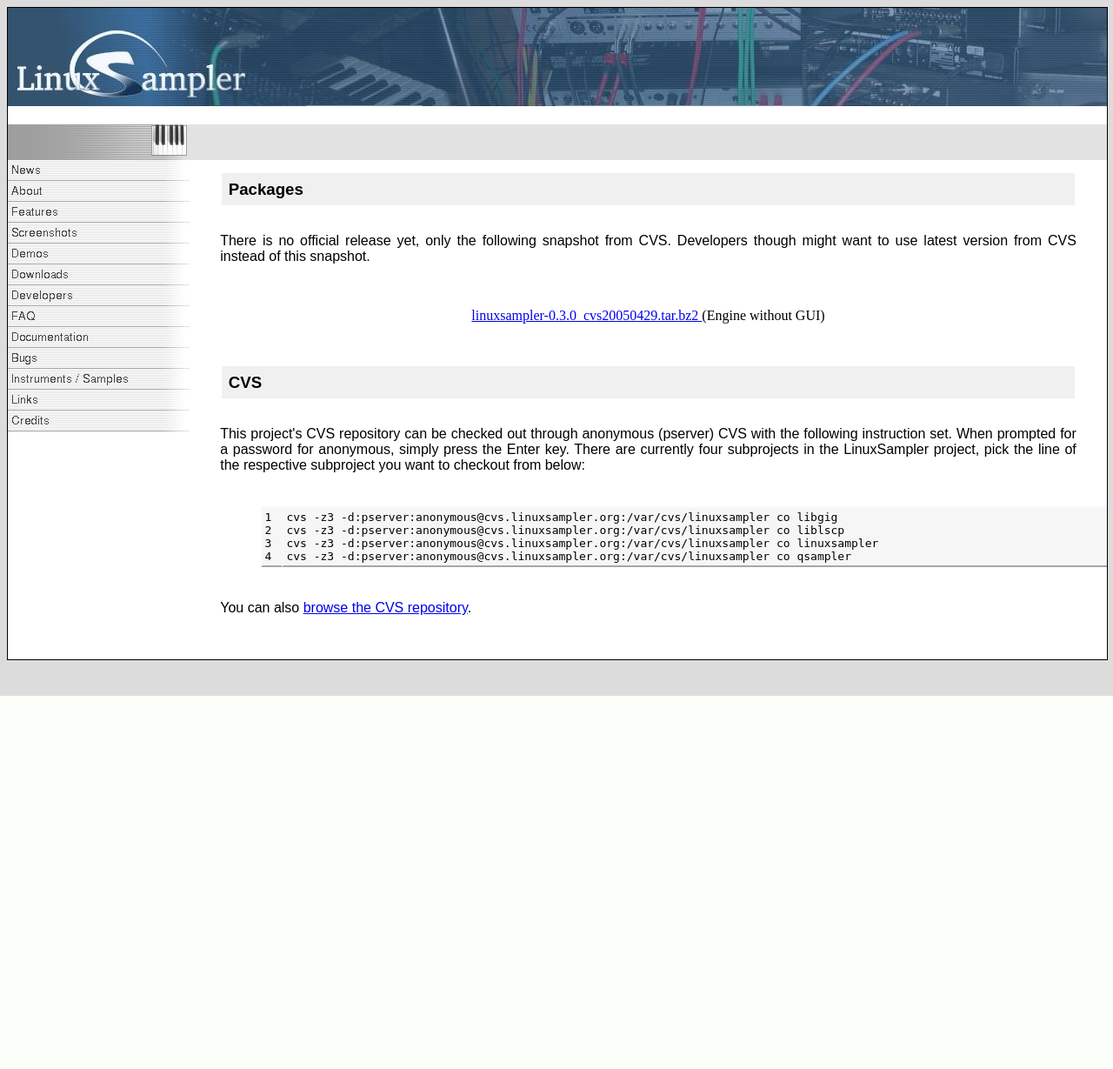
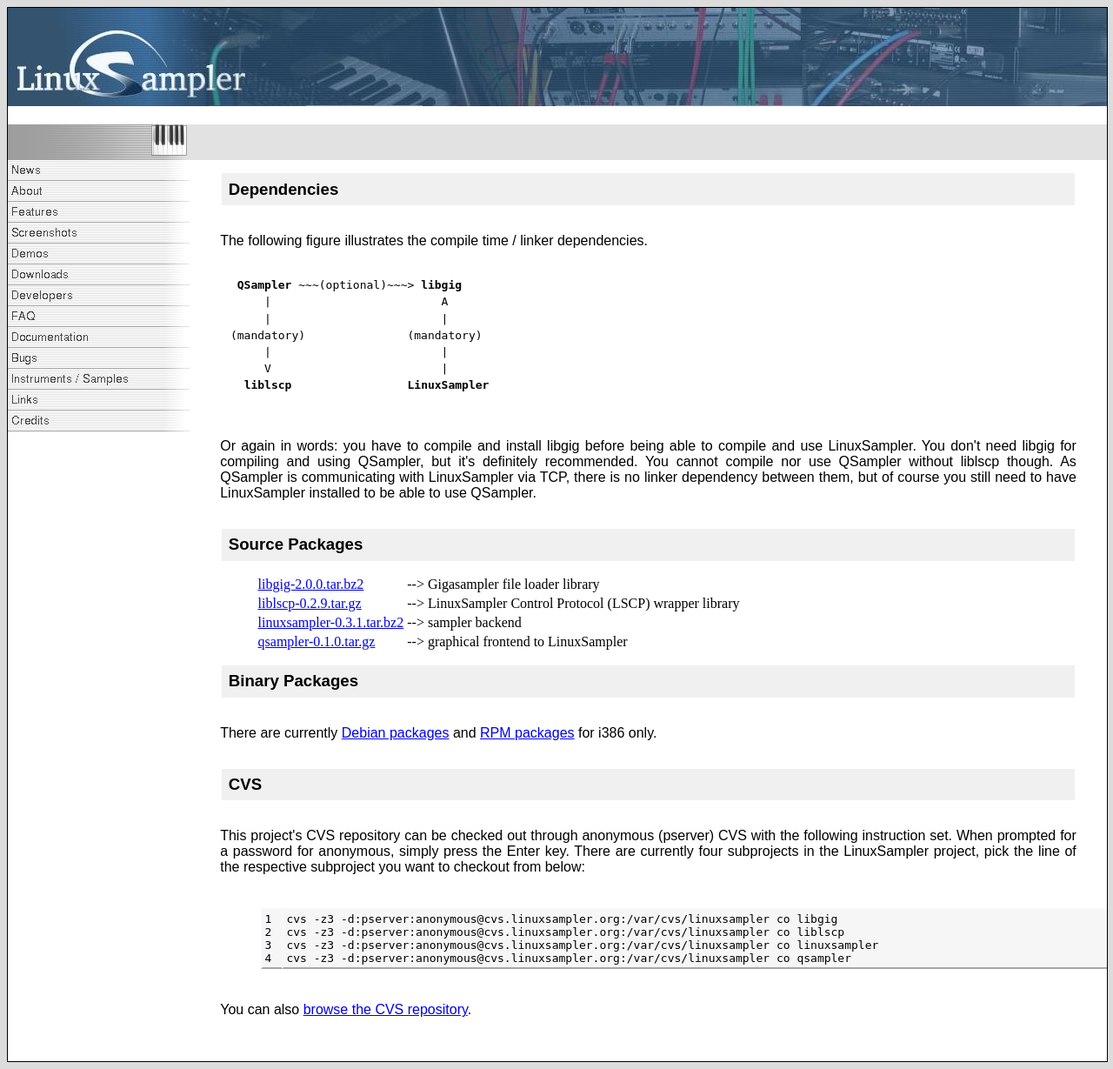
Before and after one commit to svn2github/linuxsampler-web, a PHP site: page /downloads.html in a window 1280 px wide. Shown: the whole page at 87% size. Before the commit the page ends 800 px from the top, so only its background shows below. Run offline with PHP 8.4, Linux system fonts and the light colour scheme.

Commit message:
wiped out the dust for the first official release of LinuxSampler
git-svn-id: https://svn.linuxsampler.org/svn/web@585 d2c4447f-3961-4fff-bec3-96d84be9abe5

```diff
--- a/trunk/www.linuxsampler.org/about.html
+++ b/trunk/www.linuxsampler.org/about.html
@@ -129,12 +129,12 @@
 			<br>
 			LinuxSampler was designed as a sampler backend, decoupled from any user interface. It provides a network interface
 			using an ASCII based protocol called <a href="http://www.linuxsampler.org/api/draft-linuxsampler-protocol.html">LSCP</a>
-			for full control of the sampler like for setup and altering sampler sessions. But don't be afraid, with QSampler we
+			for controlling the sampler and managing sampler sessions. But don't be afraid, with QSampler we
 			already have a convenient GUI frontend (based on the cross-platform GUI library Qt) for LinuxSampler and due to the
 			decoupled design you can even control the sampler with the GUI frontend from another computer, probably even running
-			another OS like Windows or OSX. Beside our own custom network control layer we planned to add existing ones as well
+			another OS like Windows or OS X. Beside our own custom network control layer we planned to add existing ones as well
 			(e.g. <a href="http://www.cnmat.berkeley.edu/OpenSoundControl/">OSC</a>). With the planned SMP and cluster support
-			LinuxSampler might become a standard for high-end studios and concerts.<br>
+			LinuxSampler might become a very interesting tool for high-end studios and concerts in future.<br>
 			<br>
 			It is planned to support all common sampler formats in LinuxSampler, but at the moment we chose to concentrate on the
 			Gigasampler format, because we think it's currently the best sampler format in regards of quality and power, especially
--- a/trunk/www.linuxsampler.org/downloads.html
+++ b/trunk/www.linuxsampler.org/downloads.html
@@ -121,17 +121,92 @@
 			</td><td valign=top width="100%">
 			<div id="contents">
 
-			<h2>Packages</h2>
+			<h2>Dependencies</h2>
 			<p class="default">
-  			There is no official release yet, only the following snapshot from CVS. Developers though might want to use latest version from CVS instead of this snapshot.<br>
-			<br>
-			<center>
-  			<a href="http://download.linuxsampler.org/packages/linuxsampler-0.3.0_cvs20050429.tar.bz2">
-			    linuxsampler-0.3.0_cvs20050429.tar.bz2
-			</a> (Engine without GUI)
-			</center>
+			The following figure illustrates the compile time / linker dependencies.
 			</p>
-			<br>
+			<div style="line-height: 1.2em">
+			  <pre>
+       <strong>QSampler</strong> ~~~(optional)~~~&gt; <strong>libgig</strong>
+           |                         A
+           |                         |
+      (mandatory)               (mandatory)
+           |                         |
+           V                         |
+        <strong>liblscp</strong>                 <strong>LinuxSampler</strong>
+			  </pre>
+			</div>
+			<p class="default">
+			Or again in words: you have to compile and install libgig before
+			being able to compile and use LinuxSampler. You don't need libgig
+			for compiling and using QSampler, but it's definitely recommended.
+			You cannot compile nor use QSampler without liblscp though. As
+			QSampler is communicating with LinuxSampler via TCP, there is no
+			linker dependency between them, but of course you still need to
+			have LinuxSampler installed to be able to use QSampler.
+			</p>
+
+			<h2>Source Packages</h2>
+			<table class="default">
+			  <tr>
+			    <td>
+				  <a href="http://download.linuxsampler.org/packages/libgig-2.0.0.tar.bz2">
+			      libgig-2.0.0.tar.bz2
+			      </a>
+				</td>
+				<td>
+				--&gt;
+				</td>
+				<td>
+				  Gigasampler file loader library
+				</td>
+			  </tr>
+			  <tr>
+			    <td>
+				  <a href="http://download.linuxsampler.org/packages/liblscp-0.2.9.tar.gz">
+			      liblscp-0.2.9.tar.gz
+			      </a>
+				</td>
+				<td>
+				--&gt;
+				</td>
+				<td>
+				  LinuxSampler Control Protocol (LSCP) wrapper library
+				</td>
+			  </tr>
+			  <tr>
+			    <td>
+				  <a href="http://download.linuxsampler.org/packages/linuxsampler-0.3.1.tar.bz2">
+			      linuxsampler-0.3.1.tar.bz2
+			      </a>
+				</td>
+				<td>
+				--&gt;
+				</td>
+				<td>
+				  sampler backend
+				</td>
+			  </tr>
+			  <tr>
+			    <td>
+				  <a href="http://download.linuxsampler.org/packages/qsampler-0.1.0.tar.gz">
+			      qsampler-0.1.0.tar.gz
+			      </a>
+				</td>
+				<td>
+				--&gt;
+				</td>
+				<td>
+				  graphical frontend to LinuxSampler
+				</td>
+			  </tr>
+			</table>
+
+			<h2>Binary Packages</h2>
+			<p class="default">
+			There are currently <a href="http://download.linuxsampler.org/packages/debian/">Debian packages</a>
+			and <a href="http://download.linuxsampler.org/packages/rpms/">RPM packages</a> for i386 only.
+			</p>
 
 			<h2>CVS</h2>
 			<p class="default">
--- a/trunk/www.linuxsampler.org/features.html
+++ b/trunk/www.linuxsampler.org/features.html
@@ -136,7 +136,7 @@
 			time and will to finish one of them, let us know!
 			</p>
 
-				<ol>
+				<ol class="default">
 					<li class="partly"> Operating Systems
 						<ol>
 							<li class="ok">Linux</li>
--- a/trunk/www.linuxsampler.org/index.css
+++ b/trunk/www.linuxsampler.org/index.css
@@ -169,6 +169,14 @@ ul	{
 	padding: 1em 1em 1em 2.2em;
 	}
 
+ol.default	{
+	/* list-style-type:circle; */
+	border: none;
+	background: rgb(240, 240, 240);
+	margin: 1em 3em 1em 3em;
+	padding: 1em 1em 1em 2.2em;
+	}
+
 li	{
 	padding: 0.2em 0.2em 0.2em 0.2em;
 	font-size: 12pt;
--- a/trunk/www.linuxsampler.org/index.php
+++ b/trunk/www.linuxsampler.org/index.php
@@ -129,6 +129,8 @@
                 <tr>
                   <td valign=top>
                     <p class="default">
+		      <b>2005-05-25</b>LinuxSampler 0.3.1, the first official release is finally out!<br>
+		      <br>
 		      <b>2005-05-23</b> After some time laying around in the backyard,
 		      <a href="http://qsampler.sourceforge.net">QSampler</a> 0.1.0 has
 		      been released, now with the promised Audio and MIDI device
```
Also changed, not shown: trunk/www.linuxsampler.org/faq.html (+12 -8 lines).
